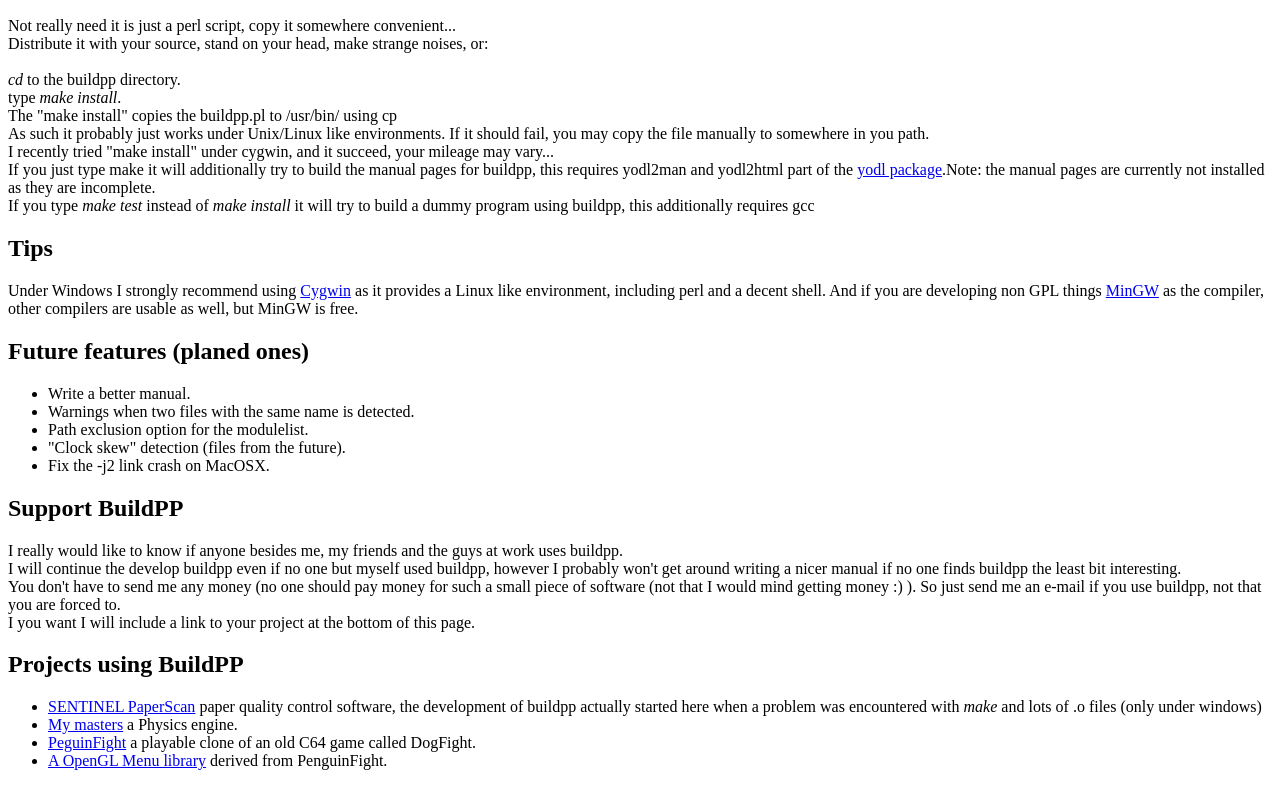
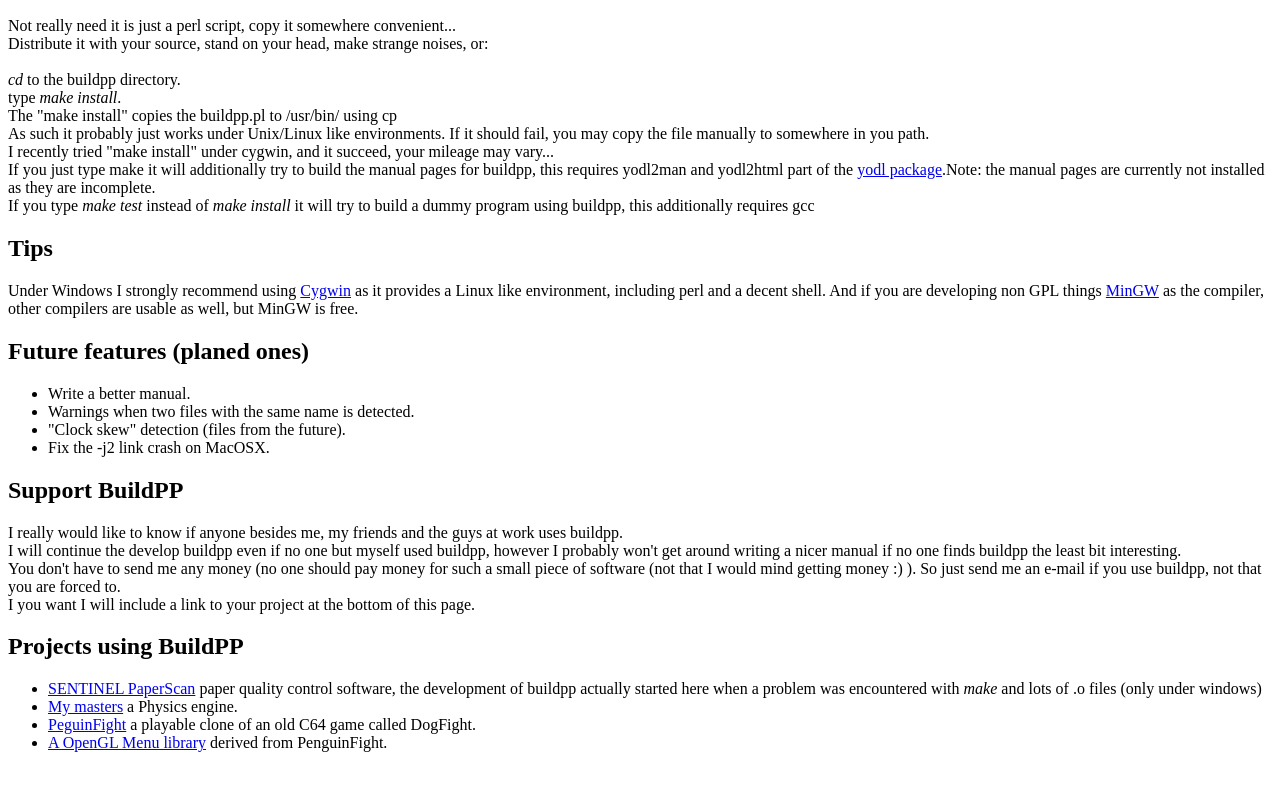
Before and after one commit to talpadk/buildpp, a plain HTML site: page www/index.html in a window 1280 px wide. Shown: the part 1143-1929 px from the top of the page. Drawn offline with Linux system fonts and the light colour scheme.

Commit message:
small update

```diff
--- a/www/index.html
+++ b/www/index.html
@@ -53,7 +53,6 @@ are usable as well, but MinGW is free.<br>
 <ul>
 <li>Write a better manual.</li>
 <li>Warnings when two files with the same name is detected.</li>
-<li>Path exclusion option for the modulelist.</li>
 <li>"Clock skew" detection (files from the future).</li>
 <li>Fix the -j2 link crash on MacOSX.</li>
 </ul>
```
